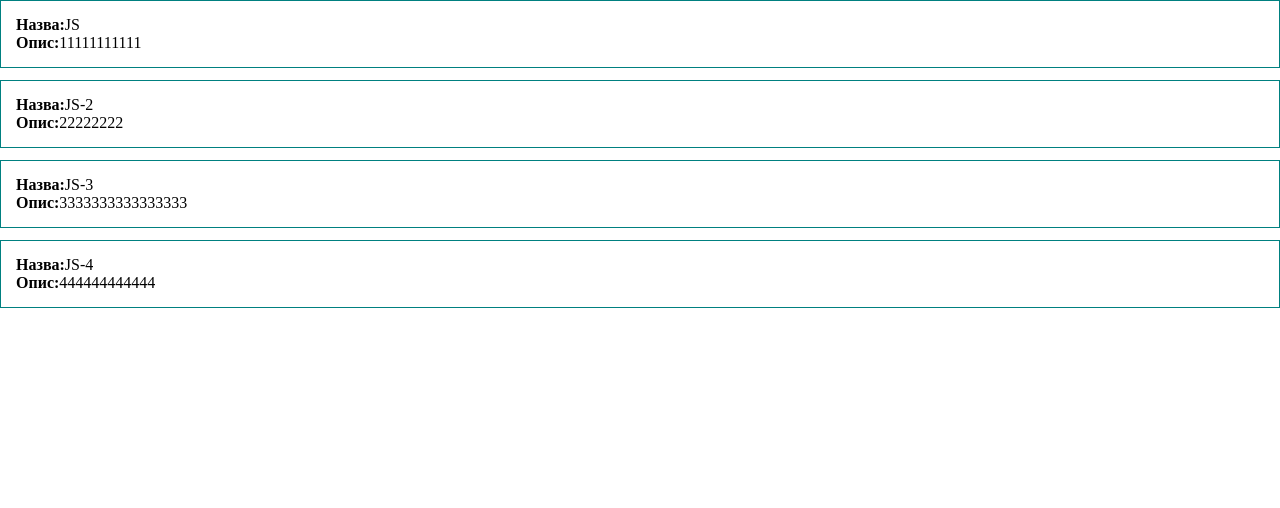
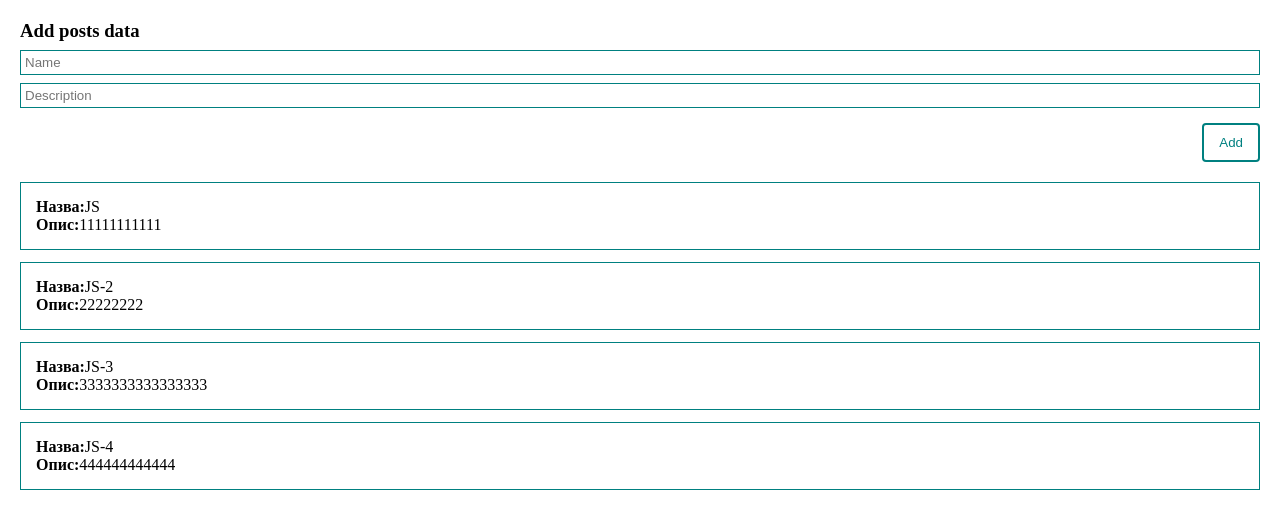
Before and after one commit to LanaVol/vue_start, a Vue app: page / in a window 1280 px wide. Shown: the top 508 px of the page. Built offline with nearby package versions, Linux system fonts and the light colour scheme.

Commit message:
practice with decomposition of components form & list

```diff
--- a/src/App.vue
+++ b/src/App.vue
@@ -1,12 +1,18 @@
 <template>
-  <div class="post" v-for="post in posts">
-    <div><strong>Назва:</strong>{{ post.title }}</div>
-    <div><strong>Опис:</strong>{{ post.body }}</div>
+  <div class="app">
+    <PostForm/>
+    <PostList :posts="posts"/>
   </div>
 </template>
 
 <script>
+  import PostForm from '@/components/PostForm.vue';
+  import PostList from '@/components/PostList.vue';
+
   export default {
+    components: {
+      PostForm, PostList
+    },
     data() {
       return {
         posts: [
@@ -15,9 +21,22 @@ export default {
           { id: 3, title: "JS-3", body: "3333333333333333" },
           { id: 3, title: "JS-4", body: "444444444444" },
         ],
+        title: '',
+        body: ''
       };
     },
-  methods: {},
+    methods: {
+      createPost() {
+        const newPost = {
+          id: Date().now,
+          title: this.title,
+          body: this.body
+        }
+        this.posts.push(newPost);
+        this.title = '';
+        this.body = '';
+      },
+    },
   };
 </script>
 
@@ -27,9 +46,7 @@ export default {
   padding: 0;
   box-sizing: border-box;
 }
-.post {
-  padding: 15px;
-  border: 1px solid teal;
-  margin-bottom: 12px;
+.app {
+  padding: 20px;
 }
 </style>
--- /dev/null
+++ b/src/components/PostForm.vue
@@ -0,0 +1,56 @@
+<template>
+  <form @submit.prevent>
+      <h3>Add posts data</h3>
+      <input
+        class="input"
+        v-bind:value="post.title"
+        @input="post.title = $event.target.value"
+        type="text"
+        placeholder="Name"
+      >
+      <input
+        class="input"
+        v-bind:value="post.body"
+        @input="post.body = $event.target.value"
+        type="text"
+        placeholder="Description"
+      >
+      <button class="btn">Add</button>
+    </form>
+</template>
+
+<script>
+	export default {
+    data() {
+      return {
+        post: {
+          title: '',
+          body: ''
+        }
+      }
+    }
+	}
+</script>
+
+<style scoped>
+  form {
+    margin-bottom: 20px;
+    display: flex;
+    flex-direction: column;
+  }
+  .input {
+    width: 100%;
+    border: 1px solid teal;
+    margin-top: 8px;
+    padding: 4px;
+  }
+  .btn {
+    margin-top: 15px;
+    align-self: flex-end;
+    padding: 10px 15px;
+    border-radius: 4px;
+    color: teal;
+    background: none;
+    border: 2px solid teal;
+  }
+</style>
--- /dev/null
+++ b/src/components/PostList.vue
@@ -0,0 +1,25 @@
+<template>
+	<div class="post" v-for="post in posts">
+      <div><strong>Назва:</strong>{{ post.title }}</div>
+      <div><strong>Опис:</strong>{{ post.body }}</div>
+    </div>
+</template>
+
+<script>
+	export default {
+    props: {
+      posts: {
+        type: Array,
+        required: true
+      }
+    }
+	}
+</script>
+
+<style scoped>
+  .post {
+    padding: 15px;
+    border: 1px solid teal;
+    margin-bottom: 12px;
+  }
+</style>
```
Also changed, not shown: 1 other file (tests, documents, lock files or other folders). Lines whose indentation alone changed are shown as unchanged.
